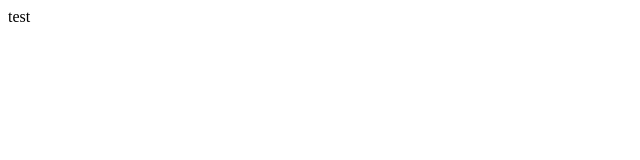
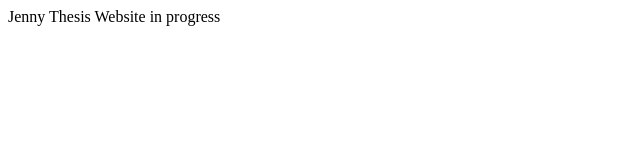
Before and after one commit to jennyw23/tvnetworks, a plain HTML site: page index.html in a window 1280 px wide. Shown: the whole page, without its empty margins (0-640 px from the left). Drawn offline with Linux system fonts and the light colour scheme.

Commit message:
edited first commit

```diff
--- a/index.html
+++ b/index.html
@@ -1,3 +1,3 @@
 <p>
-    test
+    Jenny Thesis Website in progress
 </p>
```
